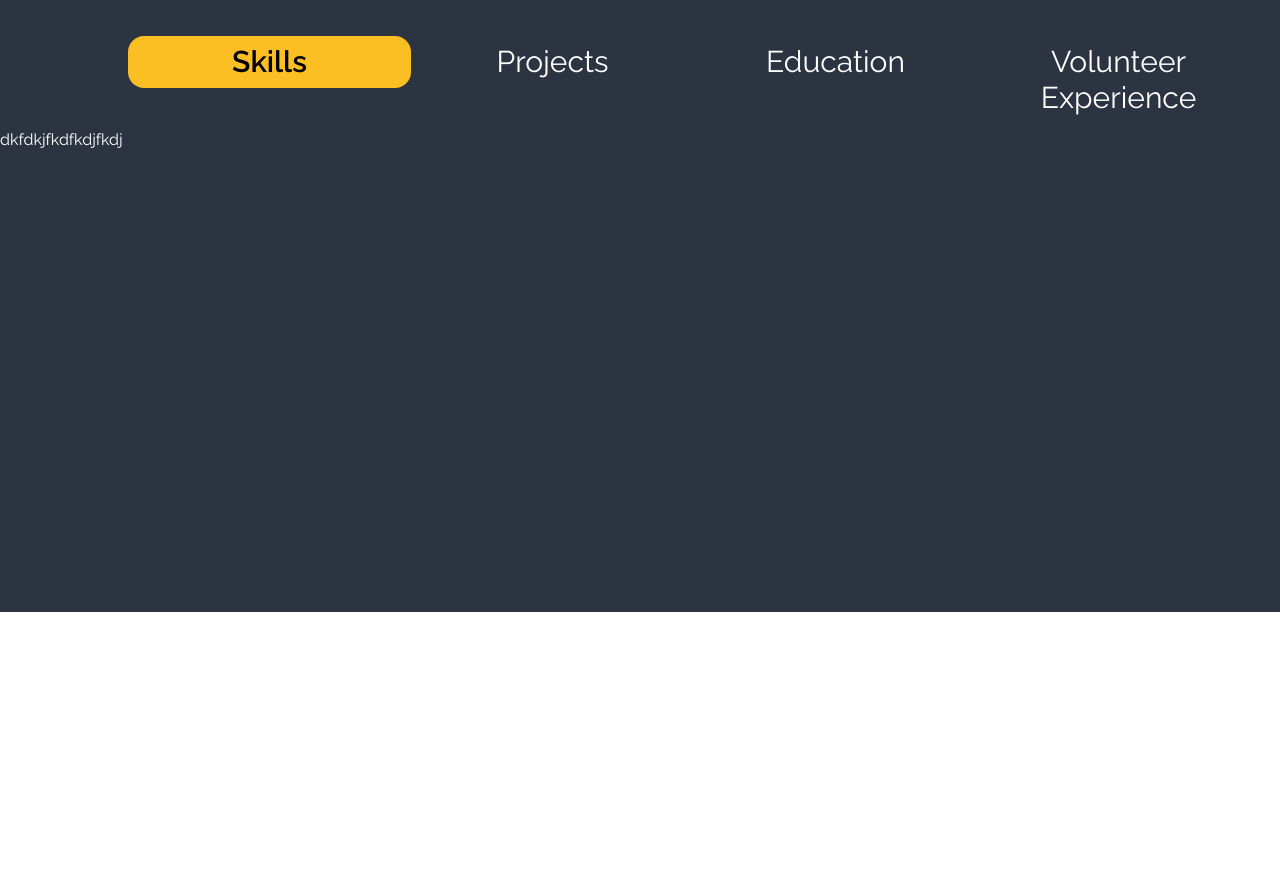
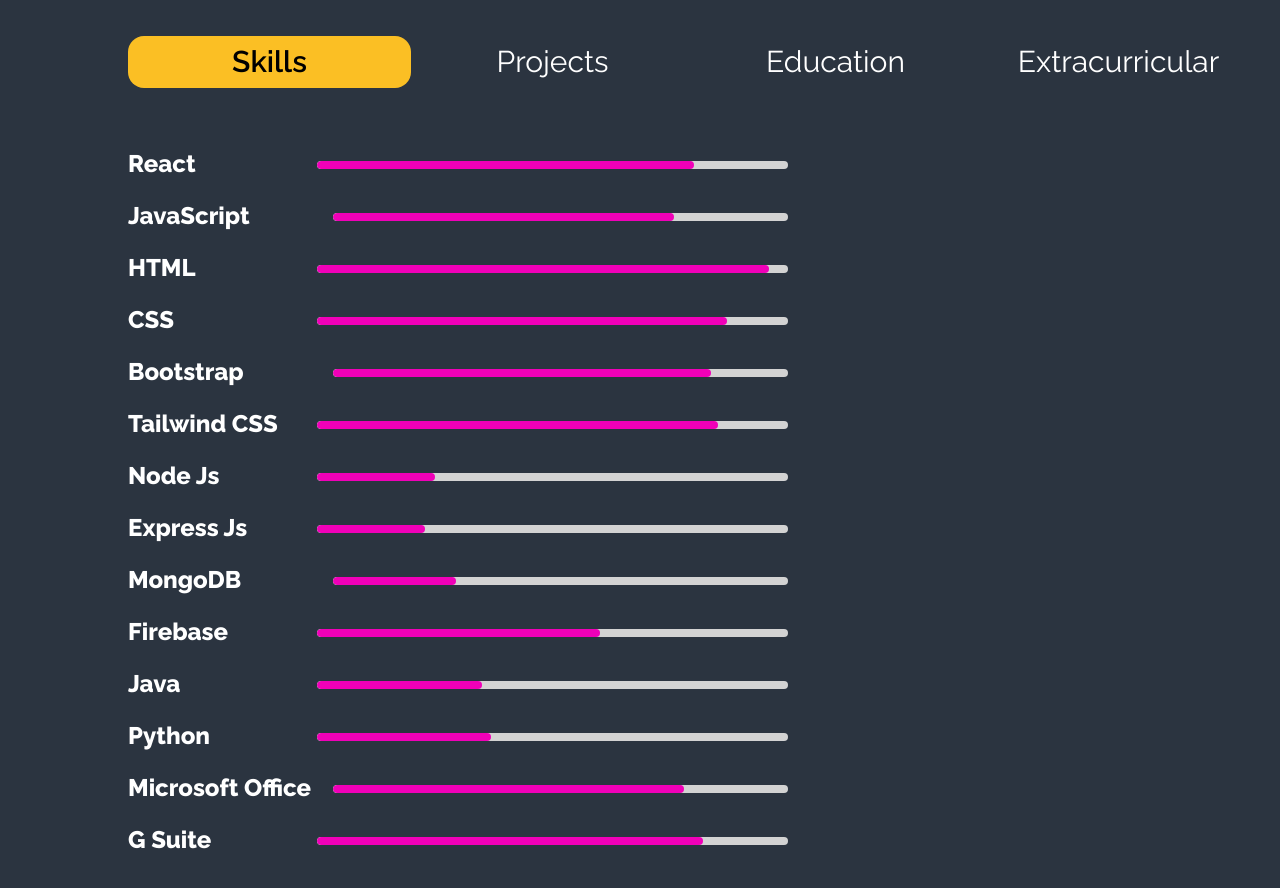
Before and after one commit to saleheen22/Portfolio, a React (Vite) app: page / in a window 1280 px wide. Shown: the part 1900-2788 px from the top of the page. Before the commit the page ends 2512 px from the top, so only its background shows below. Built offline with nearby package versions, Linux system fonts and the light colour scheme.

Commit message:
Resume's skill section done

```diff
--- a/src/components/About/About.css
+++ b/src/components/About/About.css
@@ -48,7 +48,7 @@
 
 @media screen and (max-width: 575px) {
   .about{
-    height: 120vh;
+    height: 110vh;
   }
 
   .image{
--- a/src/components/About/About.jsx
+++ b/src/components/About/About.jsx
@@ -4,9 +4,7 @@
 import './About.css';
 import img1 from '../../../public/19101331 Abrar Saleheen.jpg';
 import { FaDownload } from "react-icons/fa";
-import { Link } from "react-router-dom";
 import cv from '../../../public/Resume.pdf';
-import img2 from '../../../public/IMG-20230320-WA0085.jpg'
 const About = () => {
 
     const particlesInit = useCallback(async engine => {
--- a/src/components/AboutMeDetails/AboutMe.css
+++ b/src/components/AboutMeDetails/AboutMe.css
@@ -4,13 +4,13 @@
 
 @media screen and (max-width: 575px) {
     .aboutme{
-        height: 250vh;
+        height: 230vh;
     }
   }
 
   @media screen and ((min-width: 576px) and (max-width: 1023px))
   {
     .aboutme{
-        height: 150vh;
+        height: 130vh;
     }
   }
--- a/src/components/Resume/Resume.css
+++ b/src/components/Resume/Resume.css
@@ -1,8 +1,24 @@
 .resume{
-    height: 100vh;
+    height: 155vh;
 }
 .active{
     background-color:  rgb(251 191 36);;
     color: black;
 
 }
+.progress {
+    background-color: lightgray;
+  }
+
+  @media screen and ((min-width: 576px) and (max-width: 1023px))
+  {
+    .resume{
+        height: 155vh;
+    }
+  }
+
+  @media screen and (max-width: 575px) {
+    .resume{
+        height: 175vh;
+    }
+  }
--- a/src/components/Resume/Resume.jsx
+++ b/src/components/Resume/Resume.jsx
@@ -9,15 +9,102 @@
             <h2 className='text-3xl md:text-5xl text-center font-bold '>Resume</h2>
             <div className='mt-12'>
                 <Tabs  selectedTabClassName="active mb-10 font-semibold " >
-                    <TabList className="text-3xl text-center grid grid-cols-12 md:grid-cols-4 me-5 ms-5 lg:ms-32 md:ms-28">
+                    <TabList className="text-3xl text-center grid grid-cols-12 md:grid-cols-4 me-5 ms-5 lg:ms-32 md:ms-12">
                         <Tab className="col-span-6 md:col-span-1 p-2 rounded-2xl">Skills</Tab>
                         <Tab className="col-span-6 md:col-span-1 p-2 rounded-2xl">Projects</Tab>
                         <Tab className="col-span-6 md:col-span-1 p-2 rounded-2xl">Education</Tab>
-                        <Tab className="col-span-6 md:col-span-1 p-2 rounded-2xl">Volunteer Experience</Tab>
+                        <Tab className="col-span-6 md:col-span-1 p-2 rounded-2xl hidden lg:block">Extracurricular </Tab>
+                        <Tab className="col-span-6 md:col-span-1 p-2 rounded-2xl lg:hidden">Extra-curricular </Tab>
                     </TabList>
+                    {/* Skills */}
+                    <TabPanel className="me-5 ms-10 lg:ms-32 md:ms-12 mt-16 md:mt-8 lg:mt-5">
+                        <ul>
+                            <div className='grid grid-cols-12'>
+                            <li className='col-span-4 md:col-span-2 text-2xl font-bold '>React</li>
+                            <div className='col-span-7 md:col-span-5 mt-1'><progress className="progress  progress-secondary w-full" value="80" max="100"></progress>
+</div>
+                            </div>
+                            {/* Javascript */}
+                            <div className='grid grid-cols-12 mt-5 '>
+                            <li className='col-span-4 md:col-span-2 text-2xl font-bold  me-5 md:pe-12'>JavaScript</li>
+                            <div className='col-span-7 md:col-span-5 mt-1 ms-4'><progress className="progress  progress-secondary w-full" value="75" max="100"></progress>
+</div>
+                            </div>
+                            {/* HTML */}
+                            <div className='grid grid-cols-12 mt-5'>
+                            <li className='col-span-4 md:col-span-2 text-2xl font-bold '>HTML</li>
+                            <div className='col-span-7 md:col-span-5 mt-1'><progress className="progress  progress-secondary w-full" value="96" max="100"></progress>
+</div>
+                            </div>
+                            {/* CSS */}
+                            <div className='grid grid-cols-12 mt-5'>
+                            <li className='col-span-4 md:col-span-2 text-2xl font-bold '>CSS</li>
+                            <div className='col-span-7 md:col-span-5 mt-1'><progress className="progress  progress-secondary w-full" value="87" max="100"></progress>
+</div>
+                            </div>
+                            {/* Bootstrap */}
+                            <div className='grid grid-cols-12 mt-5'>
+                            <li className='col-span-4 md:col-span-2 text-2xl font-bold '>Bootstrap</li>
+                            <div className='col-span-7 md:col-span-5 mt-1 ms-4'><progress className="progress  progress-secondary w-full" value="83" max="100"></progress>
+</div>
+                            </div>
 
-                    <TabPanel>
-                        <h2>dkfdkjfkdfkdjfkdj</h2>
+                            {/* Taiwind */}
+                            <div className='grid grid-cols-12 mt-5'>
+                            <li className='col-span-4 md:col-span-2 text-2xl font-bold '>Tailwind CSS</li>
+                            <div className='col-span-7 md:col-span-5 mt-1'><progress className="progress  progress-secondary w-full" value="85" max="100"></progress>
+</div>
+                            </div>
+                            {/* Nodejs */}
+                            <div className='grid grid-cols-12 mt-5'>
+                            <li className='col-span-4 md:col-span-2 text-2xl font-bold '>Node Js</li>
+                            <div className='col-span-7 md:col-span-5 mt-1'><progress className="progress  progress-secondary w-full" value="25" max="100"></progress>
+</div>
+                            </div>
+                            {/* Express js */}
+                            <div className='grid grid-cols-12 mt-5'>
+                            <li className='col-span-4 md:col-span-2 text-2xl font-bold '>Express Js</li>
+                            <div className='col-span-7 md:col-span-5 mt-1'><progress className="progress  progress-secondary w-full" value="23" max="100"></progress>
+</div>
+                            </div>
+                            {/* Mongodb */}
+                            <div className='grid grid-cols-12 mt-5'>
+                            <li className='col-span-4 md:col-span-2 text-2xl font-bold '>MongoDB</li>
+                            <div className='col-span-7 md:col-span-5 mt-1 ms-4'><progress className="progress  progress-secondary w-full" value="27" max="100"></progress>
+</div>
+                            </div>
+                            {/* Firebase */}
+                            <div className='grid grid-cols-12 mt-5'>
+                            <li className='col-span-4 md:col-span-2 text-2xl font-bold '>Firebase</li>
+                            <div className='col-span-7 md:col-span-5 mt-1'><progress className="progress  progress-secondary w-full" value="60" max="100"></progress>
+</div>
+                            </div>
+                            {/* Java */}
+                            <div className='grid grid-cols-12 mt-5'>
+                            <li className='col-span-4 md:col-span-2 text-2xl font-bold '>Java</li>
+                            <div className='col-span-7 md:col-span-5 mt-1'><progress className="progress  progress-secondary w-full" value="35" max="100"></progress>
+</div>
+                            </div>
+                            {/* Python */}
+                            <div className='grid grid-cols-12 mt-5'>
+                            <li className='col-span-4 md:col-span-2 text-2xl font-bold '>Python</li>
+                            <div className='col-span-7 md:col-span-5 mt-1'><progress className="progress  progress-secondary w-full" value="37" max="100"></progress>
+</div>
+                            </div>
+                            {/* Microsoft office */}
+                            <div className='grid grid-cols-12 mt-5'>
+                            <li className='col-span-4 md:col-span-2 text-2xl font-bold '>Microsoft Office</li>
+                            <div className='col-span-7 md:col-span-5 mt-1 ms-4'><progress className="progress  progress-secondary w-full" value="77" max="100"></progress>
+</div>
+                            </div>
+
+                            {/* G-suite */}
+                            <div className='grid grid-cols-12 mt-5'>
+                            <li className='col-span-4 md:col-span-2 text-2xl font-bold '>G Suite</li>
+                            <div className='col-span-7 md:col-span-5 mt-1'><progress className="progress  progress-secondary w-full" value="82" max="100"></progress>
+</div>
+                            </div>
+                        </ul>
                     </TabPanel>
                     <TabPanel>
                         <h2>Any content 2</h2>
```
